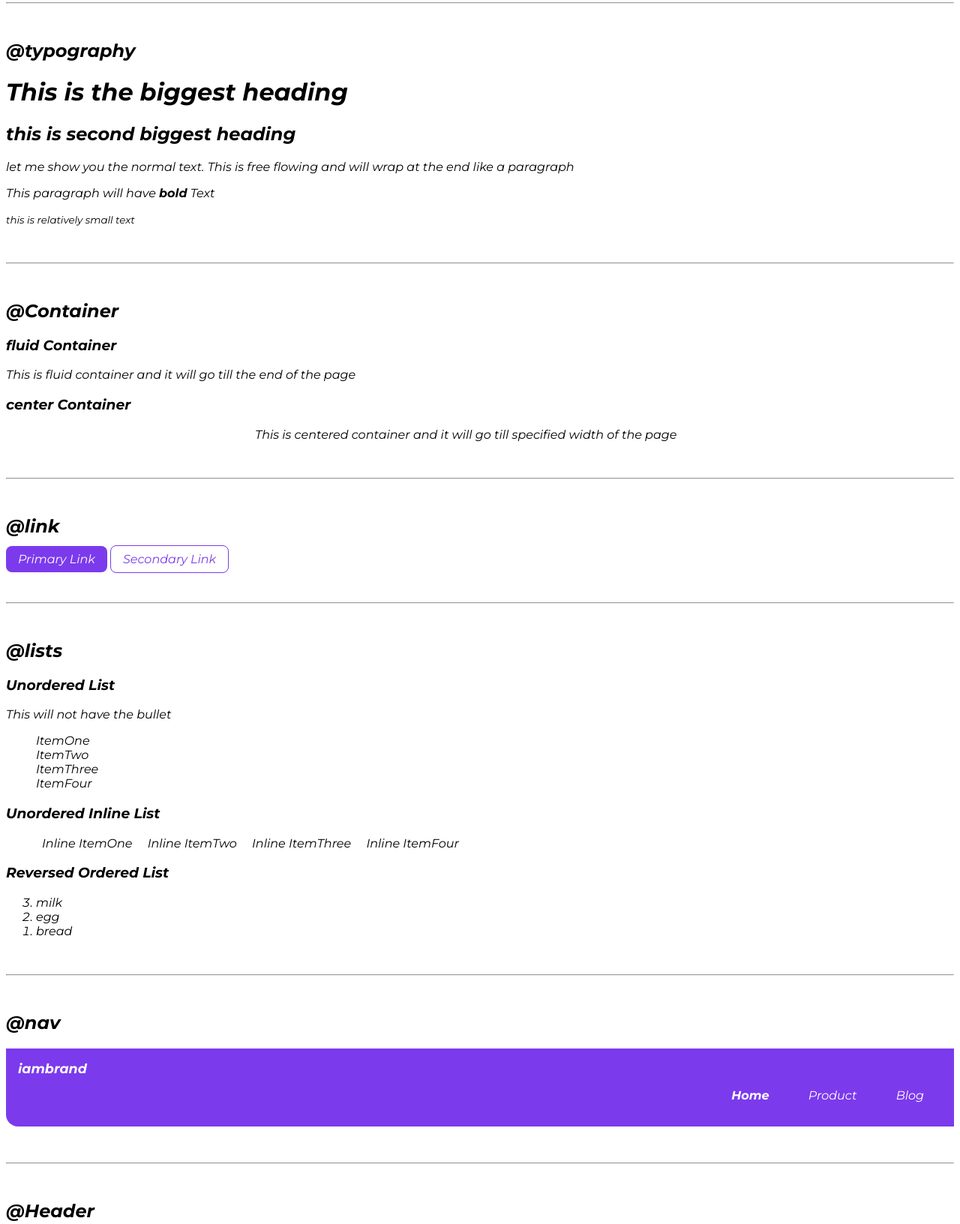
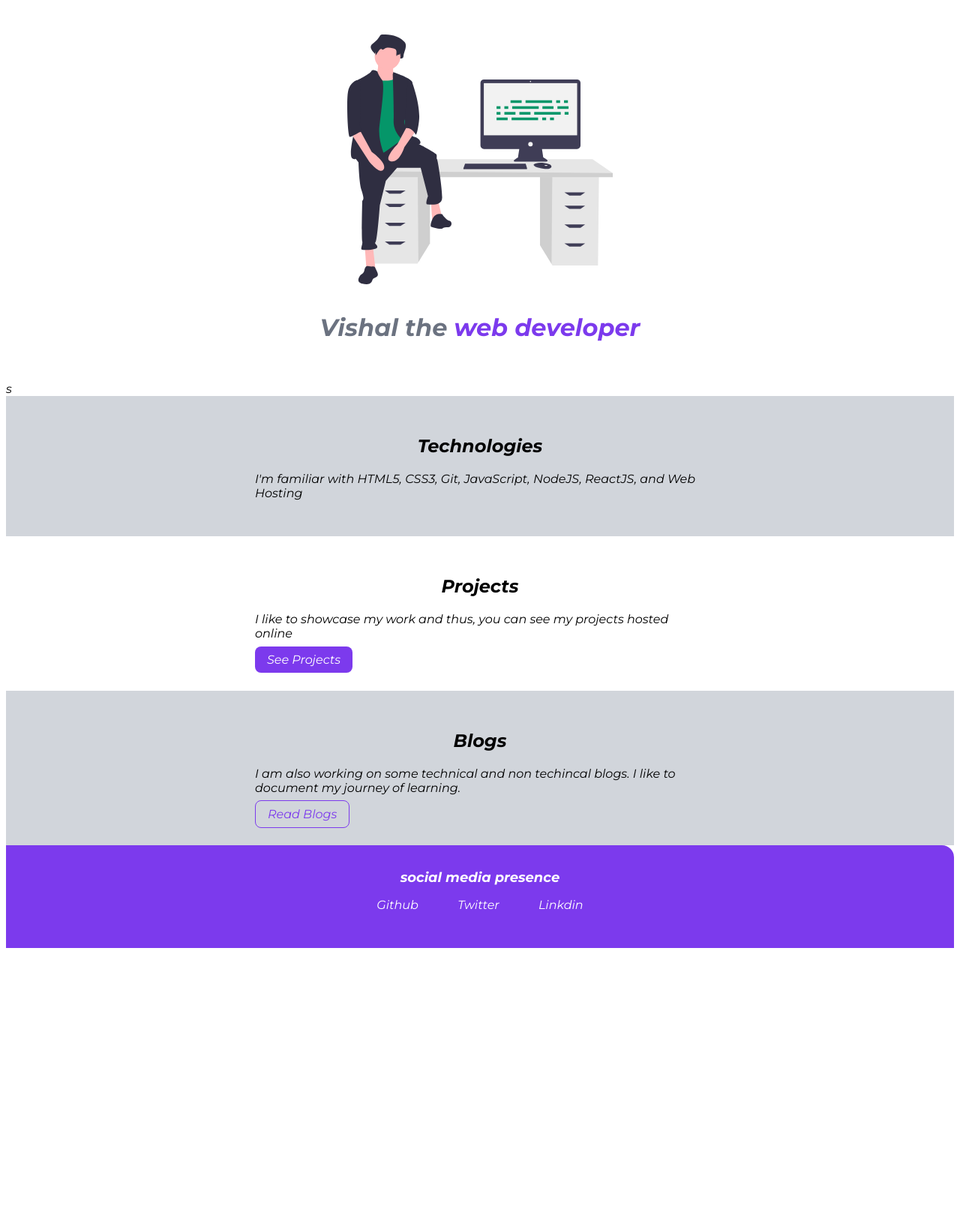
Before and after one commit to vishalsinghrawat29/component-library, a plain HTML site: page index.html in a window 1280 px wide. Shown: the part 146-1778 px from the top of the page at 75% size. After the commit the page ends 1418 px from the top, so only its background shows below. Drawn offline with Linux system fonts and the light colour scheme.

Commit message:
complete project

```diff
--- /dev/null
+++ b/blogs.html
@@ -0,0 +1,42 @@
+<!DOCTYPE html>
+<html lang="en">
+<head>
+    <meta charset="UTF-8">
+    <meta name="viewport" content="width=device-width, initial-scale=1.0">
+    <title>Blogs</title>
+    <link rel="stylesheet" href="style.css">
+</head>
+<body>
+    <nav class="navigation">
+        <div class="nav-brand ">VishalWebDev</div>
+        <ul class="non-bullet nav-pills">
+            <li class="list-inline">
+                <a class="link " href="/">Home</a>
+            </li>
+            <li class="list-inline">
+                <a class="link" href="/projects.html">Projects</a>
+            </li>
+            <li class="list-inline">
+                <a class="link link-active" href="/blogs.html">Blogs</a>
+            </li>
+        </ul>
+    </nav>
+    <header class="hero">
+        <h1 class="hero-heading">My<span class="heading-inverted"> Blogs</span> </h1>
+        <h3>This is your assignment for mark 5</h3>
+    </header>
+
+    <footer class="footer ">
+        <div class="footer-header">social media presence</div>
+        <ul class="social-links non-bullet">
+            <li class="list-inline"> <a class="link" href="https://github.com/vishalsinghrawat29"> Github
+            </a> </li>
+            <li class="list-inline"> <a class="link" href="https://twitter.com/vsrawat2906"> Twitter
+            </a> </li>
+            <li class="list-inline"> <a class="link" href="https://www.linkedin.com/in/vishalsinghrawat/"> Linkdin
+            </a> </li>
+        </ul>
+    </footer>
+
+</body>
+</html>
--- a/index.html
+++ b/index.html
@@ -4,133 +4,70 @@
 <head>
     <meta charset="UTF-8">
     <meta name="viewport" content="width=device-width, initial-scale=1.0">
-    <title>component library</title>
+    <title>Home | Vishal Simgh Rawat</title>
     <link rel="stylesheet" href="style.css">
 </head>
 
 <body>
-    <h1>Vishal's component library</h1>
-    <p>I work to mark a library which make all my project's look good and consistent</p>
-
-    <hr>
-
-    <h2>@typography</h2>
-    <h1>This is the biggest heading </h1>
-    <h2>this is second biggest heading</h2>
-
-    <p>let me show you the normal text. This is free flowing and will wrap at the end like a paragraph</p>
-    <p>This paragraph will have <strong>bold</strong> Text</p>
-    <small>this is relatively small text</small>
-
-    <hr>
-
-    <h2>@Container</h2>
-    <h3>fluid Container</h3>
-    <div class="container-fluid">This is fluid container and it will go till the end of the page</div>
-    <h3>center Container</h3>
-    <div class="container container-center">This is centered container and it will go till specified width of the page
-    </div>
-
-    <hr>
-
-    <h2>@link</h2>
-    <a href="/" class="primary-link link ">Primary Link</a>
-    <a href="/" class="secondary-link link">Secondary Link</a>
-
-    <hr>
-
-    <h2>@lists</h2>
-
-    <h3>Unordered List</h3>
-    <p>This will not have the bullet</p>
-    <ul class="non-bullet">
-        <li>ItemOne</li>
-        <li>ItemTwo</li>
-        <li>ItemThree</li>
-        <li>ItemFour</li>
-    </ul>
-
-    <h3>Unordered Inline List</h3>
-    <ul class="non-bullet">
-        <li class="list-inline">Inline ItemOne</li>
-        <li class="list-inline">Inline ItemTwo</li>
-        <li class="list-inline">Inline ItemThree</li>
-        <li class="list-inline">Inline ItemFour</li>
-    </ul>
-
-
-    <h3>Reversed Ordered List</h3>
-    <ol reversed>
-        <li>milk</li>
-        <li>egg</li>
-        <li>bread</li>
-    </ol>
-
-    <hr>
-
-    <h2>@nav</h2>
-
     <nav class="navigation">
-        <div class="nav-brand ">iambrand</div>
+        <div class="nav-brand ">VishalWebDev</div>
         <ul class="non-bullet nav-pills">
             <li class="list-inline">
                 <a class="link link-active" href="/">Home</a>
             </li>
             <li class="list-inline">
-                <a class="link" href="/">Product</a>
+                <a class="link" href="/projects.html">Projects</a>
             </li>
             <li class="list-inline">
-                <a class="link" href="/">Blog</a>
+                <a class="link" href="/blogs.html">Blogs</a>
             </li>
         </ul>
     </nav>
 
-    <hr>
-
-    <h2>@Header</h2>
-
     <header class="hero">
         <img class="hero-img" src="images/hero.svg" alt="">
 
-        <h1 class="hero-heading">Vishal the <span class="heading-inverted"> web developere </span> </h1>
+        <h1 class="hero-heading">Vishal the <span class="heading-inverted"> web developer </span> </h1>
 
     </header>
+s
 
-    <hr>
-
-    <h2>@Section</h2>
+    <section class="section ow">
+        <div class="container container-center">
+            <h1>Technologies</h1>
+            <p>I'm familiar with HTML5, CSS3, Git, JavaScript, NodeJS, ReactJS, and Web Hosting</p>
+        </div>
+    </section>
 
     <section class="section">
         <div class="container container-center">
-            <h3>White section</h3>
-        <p>this will have white background</p>
+            <h1>Projects</h1>
+            <p>I like to showcase my work and thus, you can see my projects hosted online</p>
+            <a href="/" class="primary-link link ">See Projects</a>
         </div>
-
     </section>
 
     <section class="section ow">
         <div class="container container-center">
-            <h3>off-white section</h3>
-            <p>this will have gray background</p>
+            <h1>Blogs</h1>
+            <p>I am also working on some technical and non techincal blogs. I like to document my journey of learning.</p>
+            <a href="/" class="secondary-link link">Read Blogs</a>
         </div>
-
     </section>
 
-
-    <hr>
-
-    <footer class="footer">
-        <div class="footer-header">Some small section inside footer</div>
+    <footer class="footer ">
+        <div class="footer-header">social media presence</div>
         <ul class="social-links non-bullet">
-            <li class="list-inline"> <a class="link" href="http://"> socialOne
+            <li class="list-inline"> <a class="link" href="https://github.com/vishalsinghrawat29"> Github
             </a> </li>
-            <li class="list-inline"> <a class="link" href="http://"> socialTwo
+            <li class="list-inline"> <a class="link" href="https://twitter.com/vsrawat2906"> Twitter
             </a> </li>
-            <li class="list-inline"> <a class="link" href="http://"> socialThree
+            <li class="list-inline"> <a class="link" href="https://www.linkedin.com/in/vishalsinghrawat/"> Linkdin
             </a> </li>
         </ul>
     </footer>
 
+
 </body>
 
 </html>
--- a/style.css
+++ b/style.css
@@ -12,6 +12,10 @@ body {
     font-family: 'Montserrat', sans-serif;
 }
 
+
+.margin-md{
+    margin:2rem;
+}
 /* container */
 .container {
     padding-left: 1rem;
@@ -29,8 +33,11 @@ hr {
 }
 
 .link {
+    box-sizing: border-box;
     text-decoration: none;
     padding: 0.5rem 1rem;
+    /* margin-top: 1rem;
+    margin-bottom: 1rem; */
 }
 
 .primary-link {
@@ -88,6 +95,7 @@ hr {
 
 .hero {
     padding: 2rem;
+    padding-top: 5rem;
 }
 
 .hero .hero-img {
@@ -97,6 +105,7 @@ hr {
 }
 
 .hero .hero-heading {
+    text-align: center;
     padding-top: 1rem;
     color: var(--dark-gray);
 }
@@ -111,7 +120,7 @@ hr {
 .section{
     padding: 2rem;
 }
-.section h3 {
+.section h1 {
     text-align: center;
 }
 
@@ -126,6 +135,10 @@ hr {
     color: white;
     border-top-right-radius: 1rem;
 }
+.footer .footer-header{
+    font-weight: bold;
+    font-size: large;
+}
 
 .footer .link{
     color:white;
```
Also changed, not shown: projects.html (added, +66 -0 lines).
